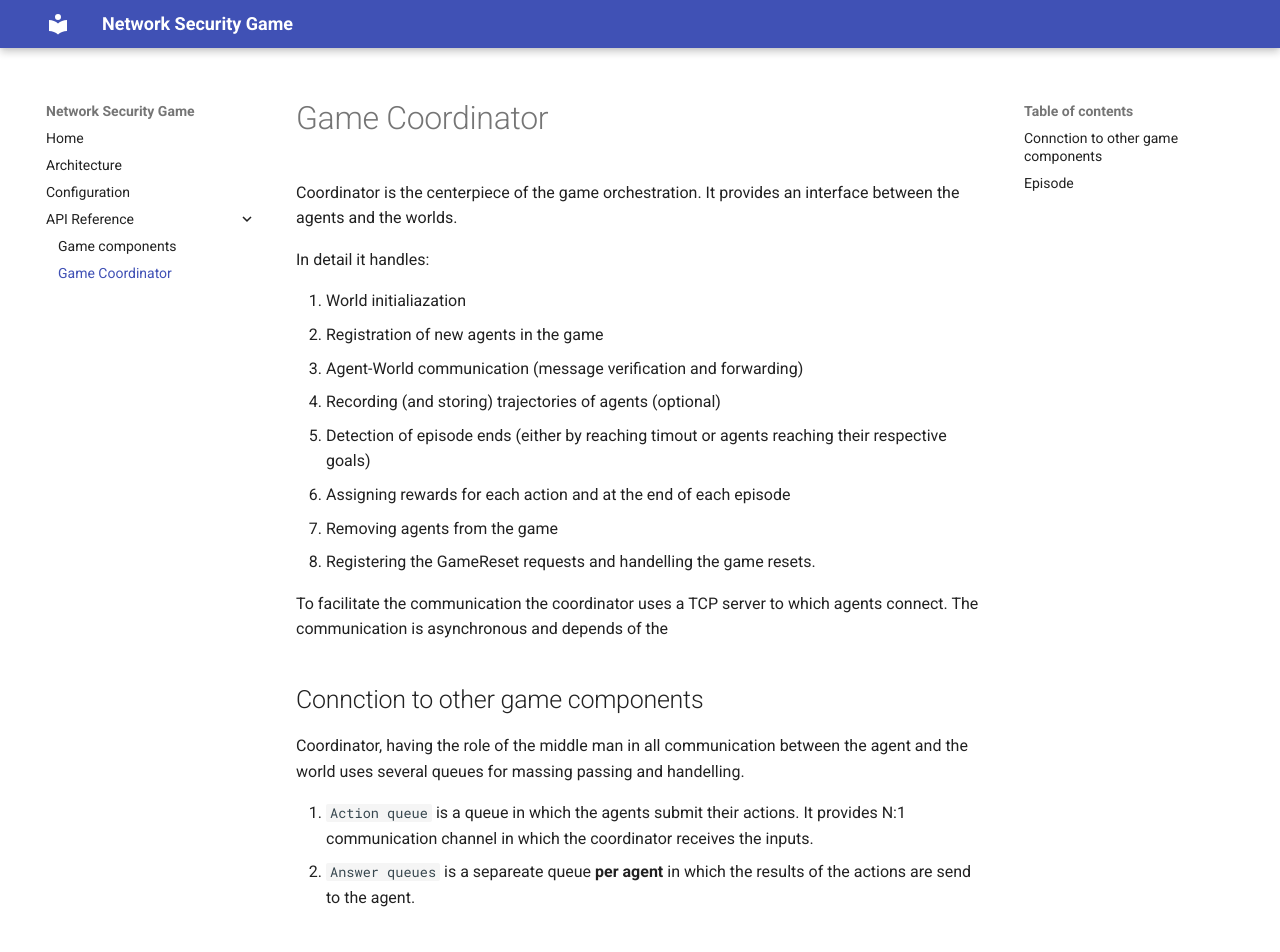
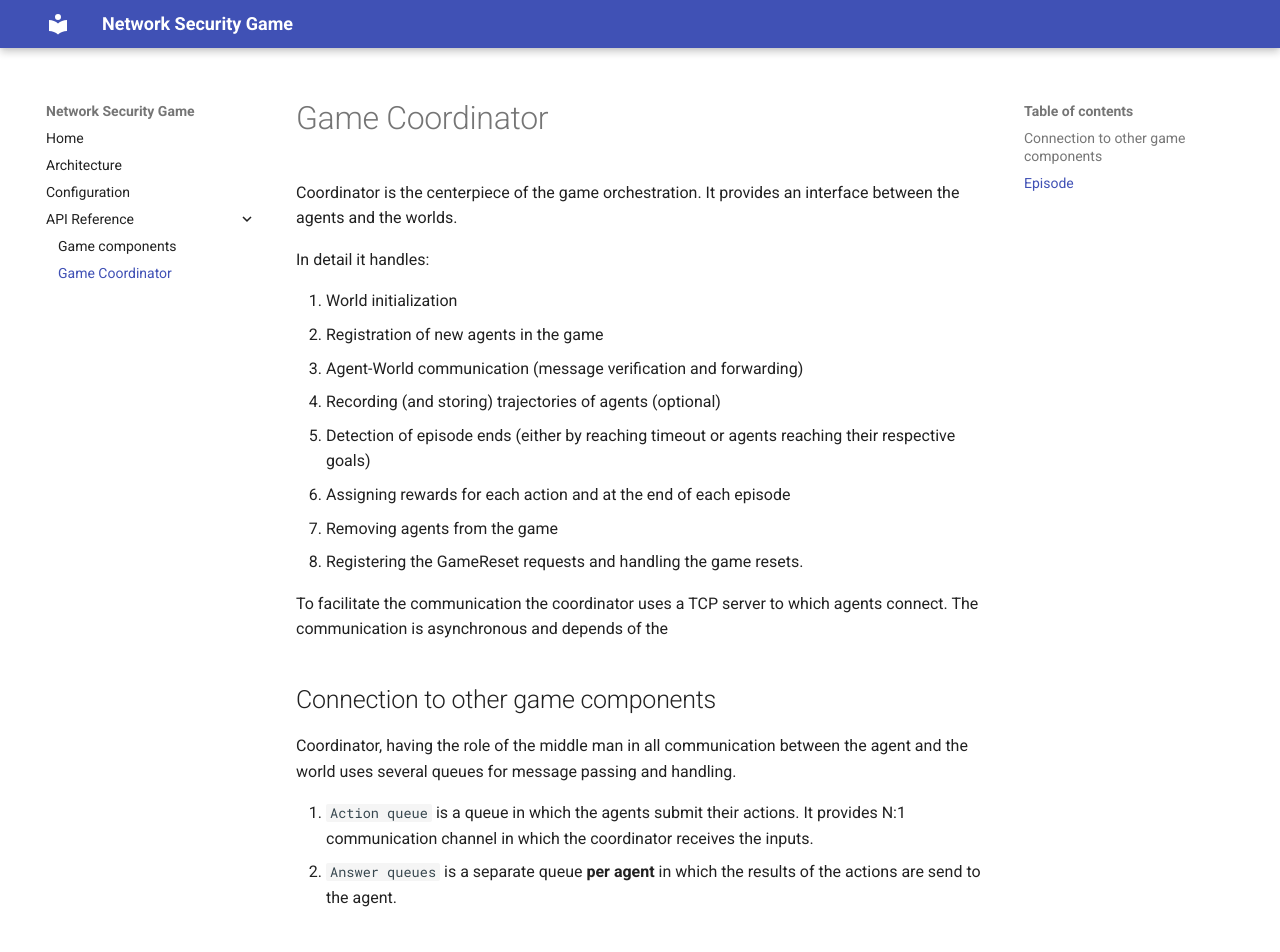
Before and after one commit to stratosphereips/NetSecGame, an MkDocs documentation site: the page built from docs/game_coordinator.md, in a window 1280 px wide and 1400 px high. Shown: the top 952 px of the window. Built offline with MkDocs 1.6.1 and Material for MkDocs 9.7.7, drawn with Linux system fonts in a browser that asks for light colours.

Commit message:
updated docs

```diff
--- a/docs/game_coordinator.md
+++ b/docs/game_coordinator.md
@@ -3,26 +3,26 @@
 
 In detail it handles:
 
-1. World initialiazation
+1. World initialization
 2. Registration of new agents in the game
 3. Agent-World communication (message verification and forwarding)
 4. Recording (and storing) trajectories of agents (optional)
-4. Detection of episode ends (either by reaching timout or agents reaching their respective goals)
-5. Assigning rewards for each action and at the end of each episode
-6. Removing agents from the game
-7. Registering the GameReset requests and handelling the game resets.
+5. Detection of episode ends (either by reaching timeout or agents reaching their respective goals)
+6. Assigning rewards for each action and at the end of each episode
+7. Removing agents from the game
+8. Registering the GameReset requests and handling the game resets.
 
 To facilitate the communication the coordinator uses a TCP server to which agents connect. The communication is asynchronous and depends of the
 
-## Connction to other game components
-Coordinator, having the role of the middle man in all communication between the agent and the world uses several queues for massing passing and handelling.
+## Connection to other game components
+Coordinator, having the role of the middle man in all communication between the agent and the world uses several queues for message passing and handling.
 
 1. `Action queue` is a queue in which the agents submit their actions. It provides N:1 communication channel in which the coordinator receives the inputs.
-2. `Answer queues` is a separeate queue **per agent** in which the results of the actions are send to the agent.
+2. `Answer queues` is a separate queue **per agent** in which the results of the actions are send to the agent.
 
 ## Episode
 The episode starts with sufficient amount of agents registering in the game. Each agent role has a maximum allowed number of steps defined in the task configuration. An episode ends if all agents reach the goal
 
-::: netsecgame.game.coordinator.AgentServer
+
 ::: netsecgame.game.coordinator.GameCoordinator
 ::: netsecgame.game.worlds.NetSecGame.NetSecGame
```
Also changed, not shown: docs/configuration_manager.md (added, +11 -0 lines).
